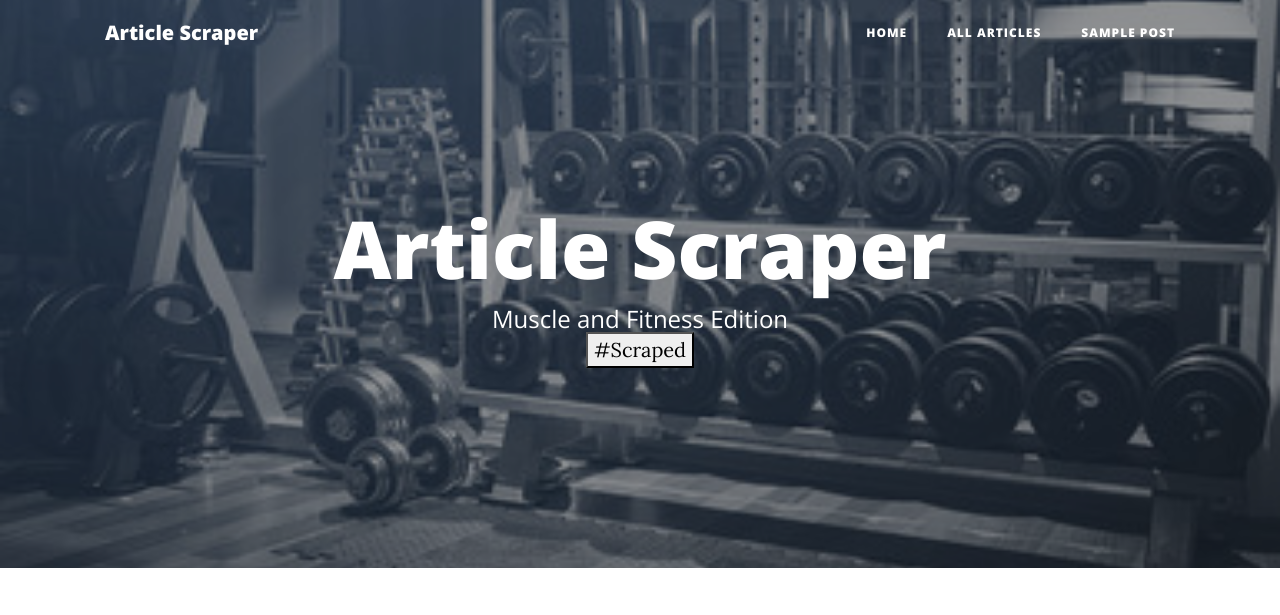
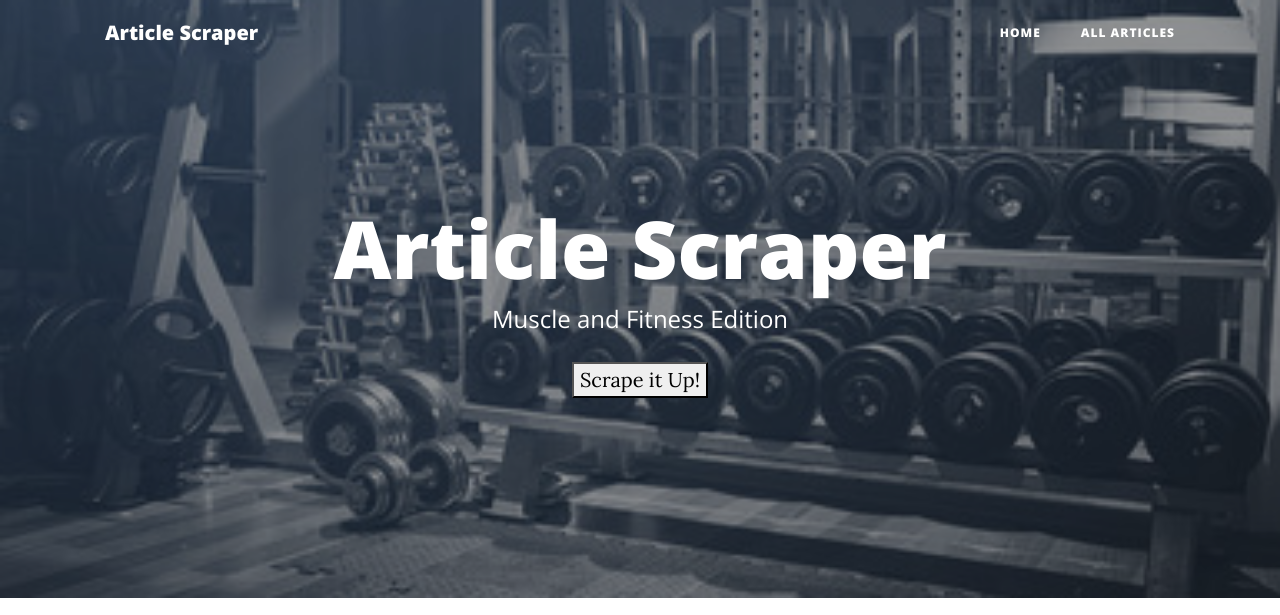
Before and after one commit to tabjr09/Scraper, a website: page app/public/index.html in a window 1280 px wide. Shown: the top 615 px of the page. Drawn offline with nearby package versions, Linux system fonts and the light colour scheme; no server answers.

Commit message:
heroku wip

```diff
--- a/app/public/index.html
+++ b/app/public/index.html
@@ -41,9 +41,6 @@
             <li class="nav-item">
               <a class="nav-link" href="/articles">All Articles</a>
             </li>
-            <li class="nav-item">
-              <a class="nav-link" href="post.html">Sample Post</a>
-            </li>
           </ul>
         </div>
       </div>
@@ -57,8 +54,8 @@
           <div class="col-lg-8 col-md-10 mx-auto">
             <div class="site-heading">
               <h1>Article Scraper</h1>
-              <h4 class="subheading">Muscle and Fitness Edition</h4>
-              <button><span>#Scraped</span></button>
+              <h4 class="subheading">Muscle and Fitness Edition</h4><br>
+              <button id ="scrape-btn"><span>Scrape it Up!</span></button>
             </div>
           </div>
         </div>
```
Also changed, not shown: app/public/app.js (+9 -0 lines), app/server.js (+13 -4 lines).
